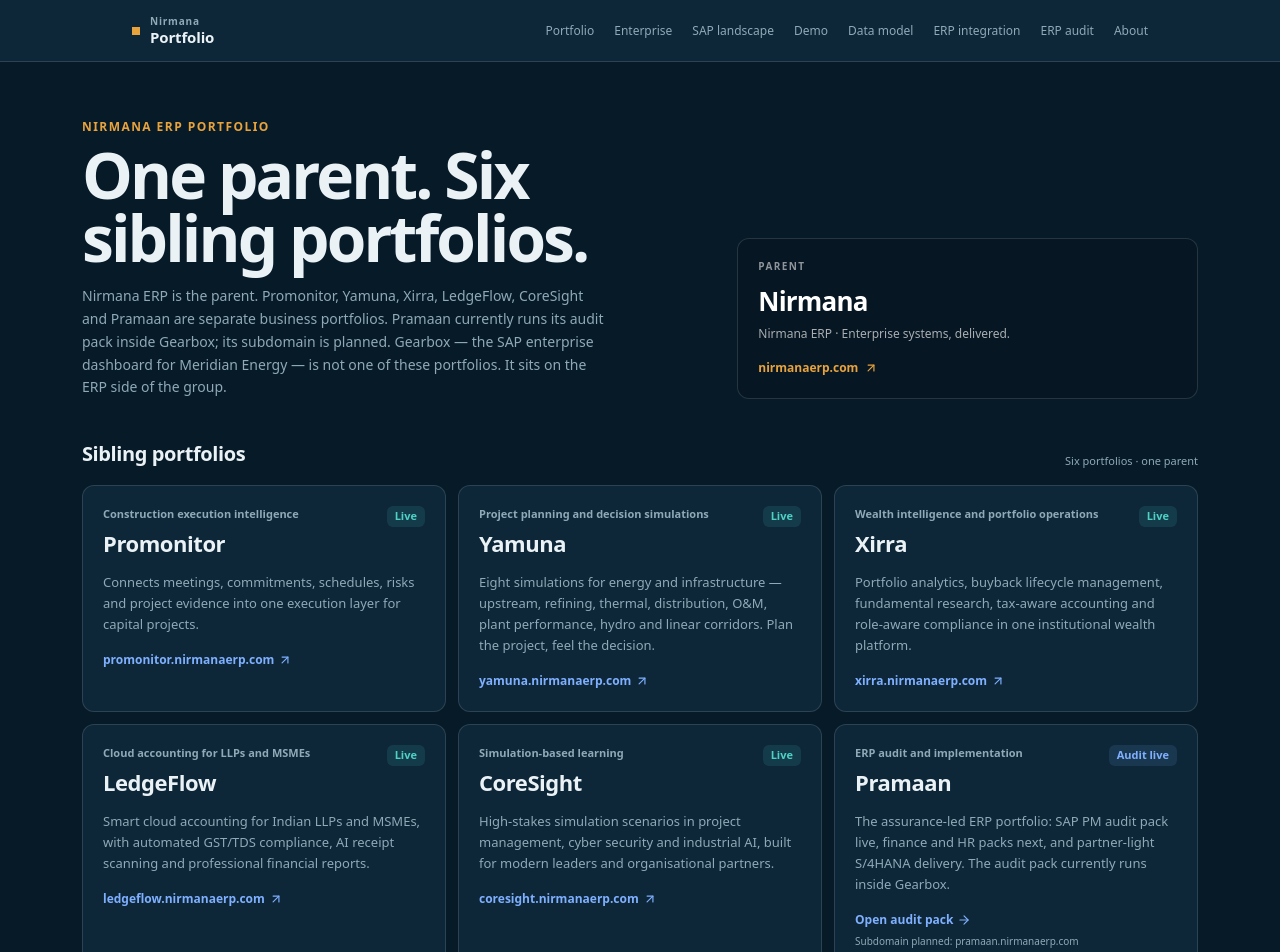
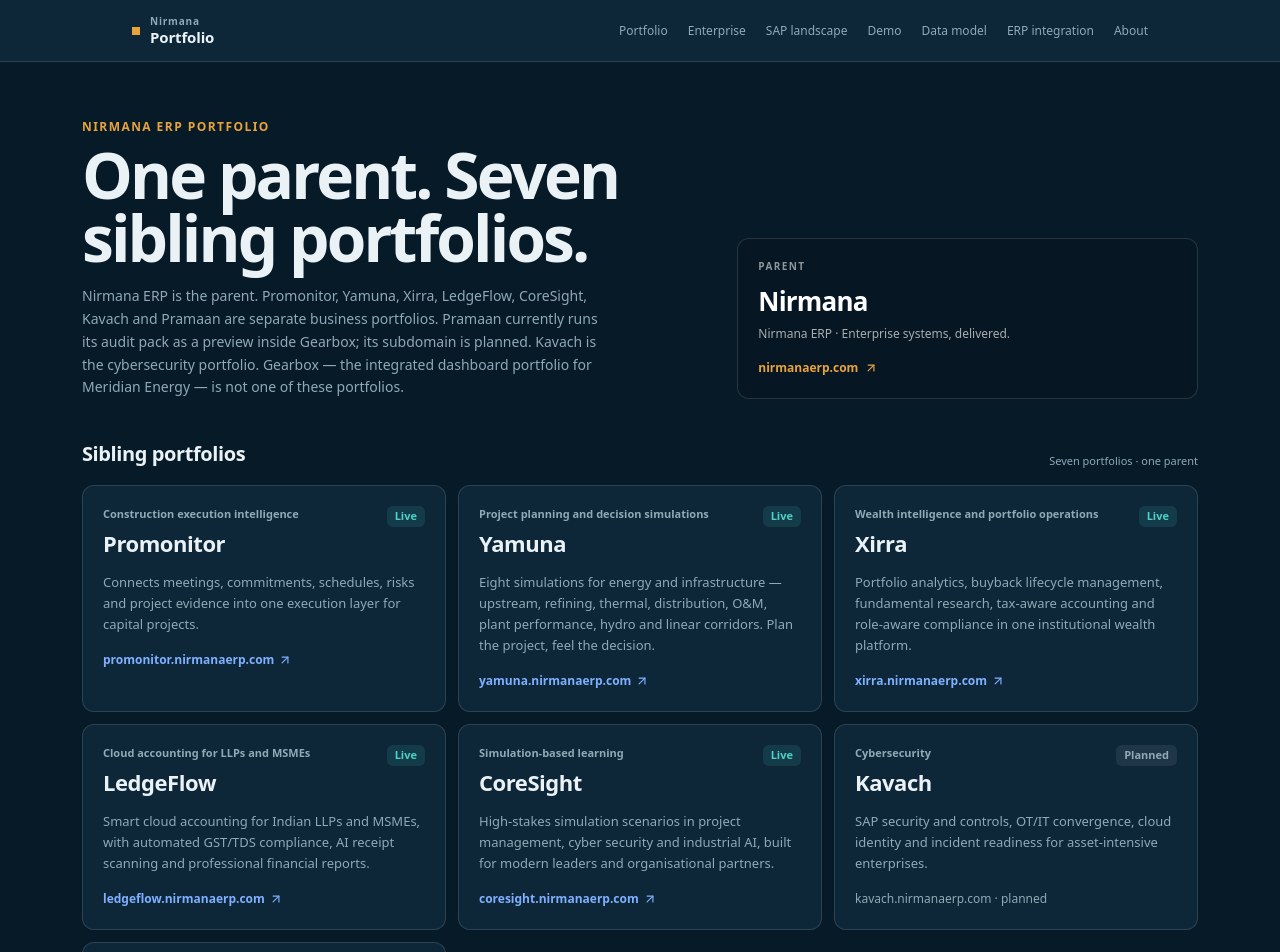
Before and after one commit to BusDec/cmms-demo, a Next.js app: page /portfolio in a window 1280 px wide. Shown: the top 952 px of the page. Built offline with nearby package versions, Linux system fonts and the light colour scheme.

Commit message:
feat: separate Pramaan, add Kavach cybersecurity portfolio

```diff
--- a/app/about/page.tsx
+++ b/app/about/page.tsx
@@ -34,11 +34,11 @@ export default function AboutPage() {
             },
             {
               title: "No client branding",
-              body: "No client logos, names, records or screenshots are used. Gearbox is the SAP enterprise dashboard for Meridian Energy. Nirmana ERP's sibling portfolios — Promonitor, Yamuna, Xirra, LedgeFlow, CoreSight and Pramaan — are separate business domains and are linked only for navigation. Pramaan's audit pack currently runs inside Gearbox.",
+              body: "No client logos, names, records or screenshots are used. Gearbox is the integrated dashboard portfolio for Meridian Energy. Nirmana ERP's sibling portfolios — Promonitor, Yamuna, Xirra, LedgeFlow, CoreSight, Kavach and Pramaan — are separate business domains and are linked only for navigation. Pramaan is moving to its own repository and subdomain; Kavach is planned.",
             },
             {
               title: "What is implemented",
-              body: "The enterprise command dashboard with a closed-loop exception register; the SAP landscape dashboard with separate S/4HANA and ECC R/3 configurations; the executive, maintenance, reliability, permit, cost and RCA/quality workspaces; the canonical data-model page; the ERP integration page; the Pramaan SAP PM audit pack; responsive layouts and reduced-motion support.",
+              body: "The enterprise command dashboard with a closed-loop exception register; the SAP landscape dashboard with separate S/4HANA and ECC R/3 configurations; the executive, maintenance, reliability, permit, cost and RCA/quality workspaces; the canonical data-model page; the ERP integration page; a temporary Pramaan audit preview; responsive layouts and reduced-motion support.",
             },
             {
               title: "What is not claimed",
@@ -57,6 +57,7 @@ export default function AboutPage() {
           <ul className="mt-4 space-y-2 text-[13px] text-muted">
             <li className="border-t border-line pt-3">Wire the demo to the standalone connector package and a public simulator.</li>
             <li className="border-t border-line pt-3">Validate the SAP adapter against a client sandbox.</li>
+            <li className="border-t border-line pt-3">Stand up the Pramaan and Kavach subdomains from their new repositories.</li>
             <li className="border-t border-line pt-3">Connect the exception register to a real workflow: owner assignment, evidence and certification.</li>
             <li className="border-t border-line pt-3">Add role-based cascades for portfolio, company and plant HR.</li>
             <li className="border-t border-line pt-3">Add profit-centre and segment reporting to the SAP landscape view.</li>
--- a/app/audit/page.tsx
+++ b/app/audit/page.tsx
@@ -12,6 +12,10 @@ export default function AuditPage() {
   return (
     <main className="min-h-screen bg-canvas">
       <SimpleHeader product="Pramaan" />
+      <div className="border-b border-line bg-[var(--panel-strong)] px-5 py-2 text-center text-[11px] text-white/60">
+        Pramaan is a separate Nirmana ERP portfolio. This audit pack is a temporary
+        preview inside Gearbox; the dedicated Pramaan subdomain is in preparation.
+      </div>
       <AuditWorkspace />
     </main>
   );
--- a/app/layout.tsx
+++ b/app/layout.tsx
@@ -2,9 +2,9 @@ import type { Metadata, Viewport } from "next";
 import "./globals.css";
 
 export const metadata: Metadata = {
-  title: "Gearbox · Nirmana enterprise command",
+  title: "Gearbox · Nirmana integrated ERP dashboards",
   description:
-    "Gearbox gives Meridian Energy directors one enterprise view across Generation, Grid, Services and Retail — revenue, cost, people, data confidence and the exception register — with the SAP landscape and maintenance workspaces underneath.",
+    "Integrated dashboards across ERP practices and business processes: enterprise command, SAP landscape and maintenance, with data confidence and a closed-loop exception register.",
 };
 
 export const viewport: Viewport = {
--- a/app/page.tsx
+++ b/app/page.tsx
@@ -52,9 +52,6 @@ export default function HomePage() {
               <Link href="/erp-integration" className="hover:text-ink">
                 ERP integration
               </Link>
-              <Link href="/audit" className="hover:text-ink">
-                ERP audit
-              </Link>
               <Link href="/about" className="hover:text-ink">
                 About
               </Link>
@@ -76,10 +73,11 @@ export default function HomePage() {
                 One command view.
               </h1>
               <p className="atlas-lede">
-                Gearbox gives Meridian Energy directors one enterprise view across
-                Generation, Grid, Services and Retail: revenue, cost, people and data
-                confidence. Every inconsistency is visible, owned and on a path to
-                closure.
+                Gearbox is the integrated dashboard portfolio across ERP practices and
+                business processes. For Meridian Energy, it gives directors one
+                enterprise view across Generation, Grid, Services and Retail — revenue,
+                cost, people and data confidence. Every inconsistency is visible,
+                owned and on a path to closure.
               </p>
               <div className="atlas-actions">
                 <Link href="/enterprise" className="atlas-primary">
@@ -323,7 +321,7 @@ export default function HomePage() {
             <div>
               <p className="eyebrow">Nirmana ERP</p>
               <h2 className="mt-2 max-w-[20ch] text-[clamp(1.8rem,3.4vw,2.6rem)] font-semibold tracking-[-0.03em]">
-                One parent. Six sibling portfolios.
+                One parent. Seven sibling portfolios.
               </h2>
             </div>
             <Link
@@ -333,7 +331,7 @@ export default function HomePage() {
               See the portfolio <ArrowRight className="h-4 w-4" />
             </Link>
           </div>
-          <div className="mt-6 grid gap-2 sm:grid-cols-2 lg:grid-cols-3 xl:grid-cols-6">
+          <div className="mt-6 grid gap-2 sm:grid-cols-2 lg:grid-cols-3 xl:grid-cols-4">
             {PORTFOLIO.map((item) => {
               const body = (
                 <>
@@ -346,6 +344,14 @@ export default function HomePage() {
                   <p className="mt-1 text-[11px] leading-snug text-muted">{item.role}</p>
                 </>
               );
+
+              if (item.planned) {
+                return (
+                  <div key={item.name} className="card p-4">
+                    {body}
+                  </div>
+                );
+              }
 
               return item.external ? (
                 <a
@@ -388,9 +394,6 @@ export default function HomePage() {
             <Link href="/portfolio" className="hover:text-ink">
               Portfolio
             </Link>
-            <Link href="/audit" className="hover:text-ink">
-              ERP audit
-            </Link>
             <Link href="/about" className="hover:text-ink">
               About
             </Link>
--- a/app/portfolio/page.tsx
+++ b/app/portfolio/page.tsx
@@ -7,7 +7,7 @@ import { PARENT, PORTFOLIO } from "@/lib/portfolio";
 export const metadata = {
   title: "Portfolio · Nirmana ERP",
   description:
-    "Nirmana ERP and its sibling portfolios: Promonitor, Yamuna, Xirra, LedgeFlow, CoreSight and Pramaan. Gearbox is the SAP enterprise dashboard for Meridian Energy.",
+    "Nirmana ERP and its sibling portfolios: Promonitor, Yamuna, Xirra, LedgeFlow, CoreSight, Kavach and Pramaan. Gearbox is the integrated dashboard portfolio for Meridian Energy.",
 };
 
 export default function PortfolioPage() {
@@ -20,14 +20,15 @@ export default function PortfolioPage() {
           <div>
             <p className="eyebrow">Nirmana ERP portfolio</p>
             <h1 className="mt-2 max-w-[18ch] text-[clamp(2.2rem,5vw,4rem)] font-semibold leading-[0.98] tracking-[-0.045em]">
-              One parent. Six sibling portfolios.
+              One parent. Seven sibling portfolios.
             </h1>
             <p className="measure mt-4 text-[14px] leading-relaxed text-muted">
               Nirmana ERP is the parent. Promonitor, Yamuna, Xirra, LedgeFlow,
-              CoreSight and Pramaan are separate business portfolios. Pramaan
-              currently runs its audit pack inside Gearbox; its subdomain is planned.
-              Gearbox — the SAP enterprise dashboard for Meridian Energy — is not one
-              of these portfolios. It sits on the ERP side of the group.
+              CoreSight, Kavach and Pramaan are separate business portfolios. Pramaan
+              currently runs its audit pack as a preview inside Gearbox; its subdomain
+              is planned. Kavach is the cybersecurity portfolio. Gearbox — the
+              integrated dashboard portfolio for Meridian Energy — is not one of
+              these portfolios.
             </p>
           </div>
           <div className="rounded-xl border border-line bg-[var(--panel-strong)] p-5 text-white">
@@ -54,7 +55,7 @@ export default function PortfolioPage() {
             <h2 className="text-[20px] font-semibold tracking-[-0.02em]">
               Sibling portfolios
             </h2>
-            <p className="text-[11px] text-muted">Six portfolios · one parent</p>
+            <p className="text-[11px] text-muted">Seven portfolios · one parent</p>
           </div>
           <div className="mt-4 grid gap-3 md:grid-cols-2 lg:grid-cols-3">
             {PORTFOLIO.map((item) => {
@@ -67,14 +68,26 @@ export default function PortfolioPage() {
                         {item.name}
                       </h3>
                     </div>
-                    <Badge tone={item.status === "Live" ? "good" : "info"}>
+                    <Badge
+                      tone={
+                        item.status === "Live"
+                          ? "good"
+                          : item.status === "Audit live"
+                            ? "info"
+                            : "neutral"
+                      }
+                    >
                       {item.status}
                     </Badge>
                   </div>
                   <p className="mt-3 max-w-[54ch] text-[13px] leading-relaxed text-muted">
                     {item.description}
                   </p>
-                  {item.external ? (
+                  {item.planned ? (
+                    <span className="mt-4 inline-flex items-center gap-1 text-[12px] font-medium text-muted">
+                      {item.domain} · planned
+                    </span>
+                  ) : item.external ? (
                     <span className="mt-4 inline-flex items-center gap-1 text-[12px] font-semibold text-info">
                       {item.domain} <ArrowUpRight className="h-3.5 w-3.5" />
                     </span>
@@ -90,6 +103,14 @@ export default function PortfolioPage() {
                   )}
                 </>
               );
+
+              if (item.planned) {
+                return (
+                  <div key={item.name} className="card p-5">
+                    {content}
+                  </div>
+                );
+              }
 
               return item.external ? (
                 <a
@@ -125,7 +146,8 @@ export default function PortfolioPage() {
                 Gearbox is the command layer for Meridian Energy: enterprise structure,
                 data confidence and maintenance across Generation, Grid, Services and
                 Retail. The sibling portfolios above serve other business domains and
-                other users; Pramaan currently runs its audit pack inside Gearbox.
+                other users; Pramaan currently runs its audit pack as a preview inside
+                Gearbox, and Kavach is planned.
               </p>
             </div>
             <div className="flex flex-wrap gap-2">
--- a/components/simple-header.tsx
+++ b/components/simple-header.tsx
@@ -41,9 +41,6 @@ export function SimpleHeader({
           <Link href="/erp-integration" className="hover:text-ink">
             ERP integration
           </Link>
-          <Link href="/audit" className="hover:text-ink">
-            ERP audit
-          </Link>
           <Link href="/about" className="hover:text-ink">
             About
           </Link>
--- a/lib/portfolio.ts
+++ b/lib/portfolio.ts
@@ -5,7 +5,7 @@ export const PARENT = {
   tagline: "Enterprise systems, delivered.",
 } as const;
 
-export type PortfolioStatus = "Live" | "Audit live";
+export type PortfolioStatus = "Live" | "Audit live" | "Planned";
 
 export type PortfolioItem = {
   name: string;
@@ -15,6 +15,7 @@ export type PortfolioItem = {
   href: string;
   domain: string;
   external: boolean;
+  planned?: boolean;
 };
 
 export const PORTFOLIO: PortfolioItem[] = [
@@ -69,10 +70,21 @@ export const PORTFOLIO: PortfolioItem[] = [
     external: true,
   },
   {
+    name: "Kavach",
+    role: "Cybersecurity",
+    description:
+      "SAP security and controls, OT/IT convergence, cloud identity and incident readiness for asset-intensive enterprises.",
+    status: "Planned",
+    href: "https://kavach.nirmanaerp.com",
+    domain: "kavach.nirmanaerp.com",
+    external: true,
+    planned: true,
+  },
+  {
     name: "Pramaan",
-    role: "ERP audit and implementation",
+    role: "SAP audit and implementation",
     description:
-      "The assurance-led ERP portfolio: SAP PM audit pack live, finance and HR packs next, and partner-light S/4HANA delivery. The audit pack currently runs inside Gearbox.",
+      "The SAP audit and implementation portfolio: SAP PM audit pack live, finance and HR packs next, and partner-light S/4HANA delivery. The audit pack currently runs as a preview inside Gearbox while the subdomain is prepared.",
     status: "Audit live",
     href: "/audit",
     domain: "pramaan.nirmanaerp.com",
```
Also changed, not shown: components/app-shell.tsx (+0 -7 lines), components/enterprise/enterprise-dashboard.tsx (+14 -3 lines), components/landscape/landscape-dashboard.tsx (+6 -6 lines), 2 other files (tests, documents, lock files or other folders).
